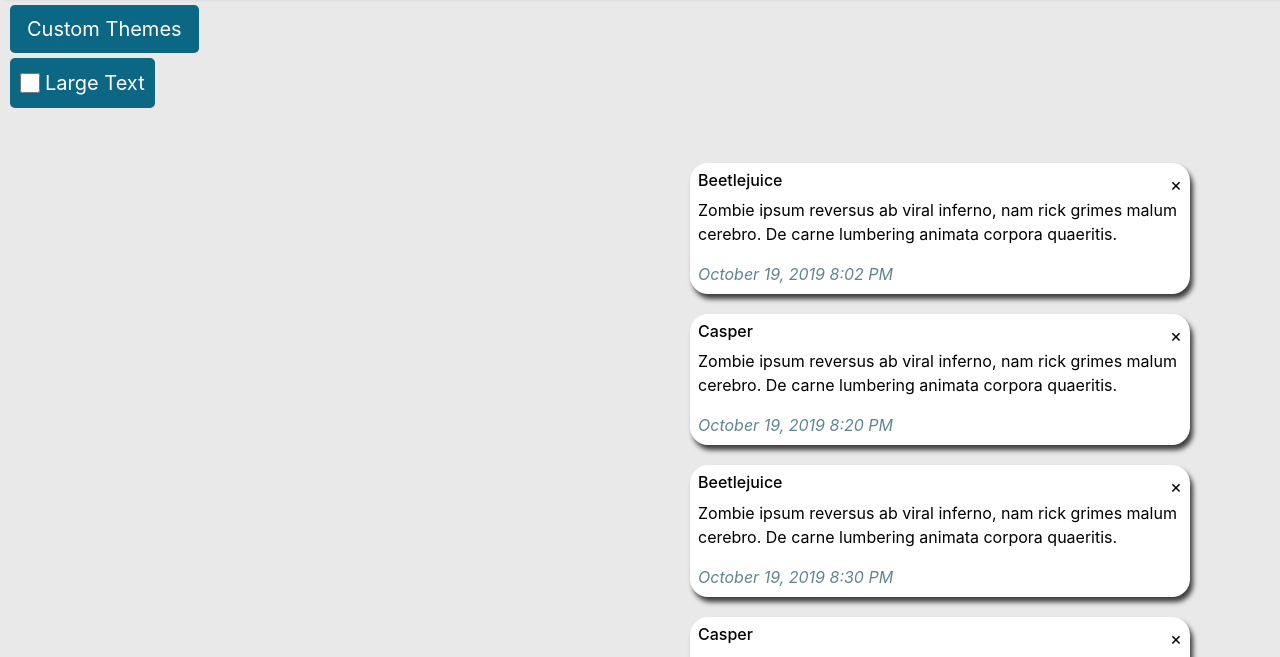
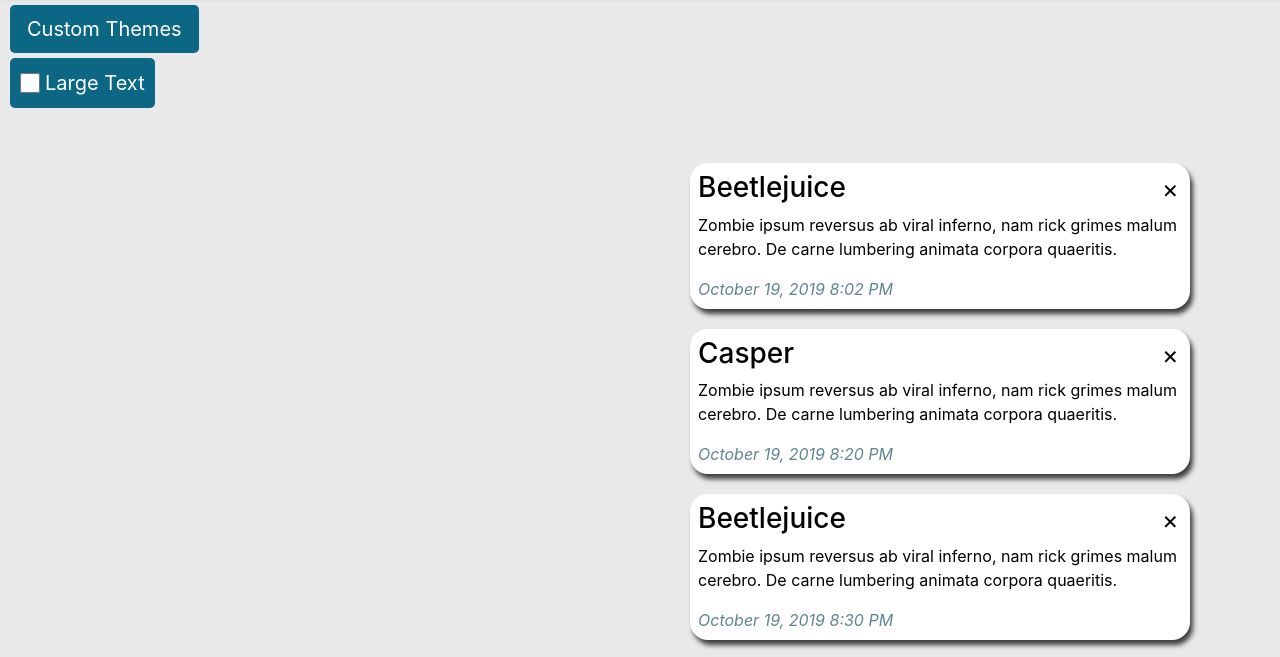
Before and after one commit to nss-evening-cohort-10/chatty-group-project-ghost-frogs, a website built with webpack: page src/index.html in a window 1280 px wide. Shown: the part 135-792 px from the top of the page. Built offline with nearby package versions, Linux system fonts and the light colour scheme.

Commit message:
adjusted some font sizing

```diff
--- a/src/javascripts/components/placeholder/placeholder.js
+++ b/src/javascripts/components/placeholder/placeholder.js
@@ -9,7 +9,7 @@ const messagePrinter = () => {
     domString += `
     <div class="messageContainer message" style="margin-right: 5px; margin-left: auto;">
       <span class="closebtn" id="${messages[i].id}">×</span>
-      <h6>${messages[i].name}</h6>
+      <h3>${messages[i].name}</h3>
       <p>${messages[i].text}</p>
       <div class="timestamp">${messages[i].timeStamp}</div>
     </div>
--- a/src/javascripts/components/placeholder/placeholder.scss
+++ b/src/javascripts/components/placeholder/placeholder.scss
@@ -17,7 +17,7 @@
 .closebtn {
   top: 2px;
   right: 15px;
-  font-size: 18px;
+  font-size: 25px;
   cursor: pointer;
   float: right;
 }
--- a/src/styles/main.scss
+++ b/src/styles/main.scss
@@ -42,6 +42,11 @@
       color: themed('messageTextColor');
       box-shadow: themed('shadowBox');
       margin: 10px;
+    }
+    span {
+      width: 20px;
+      height: 20px;
+      font-size: 25px;
     }
   }
   .newMessageContainer {
```
